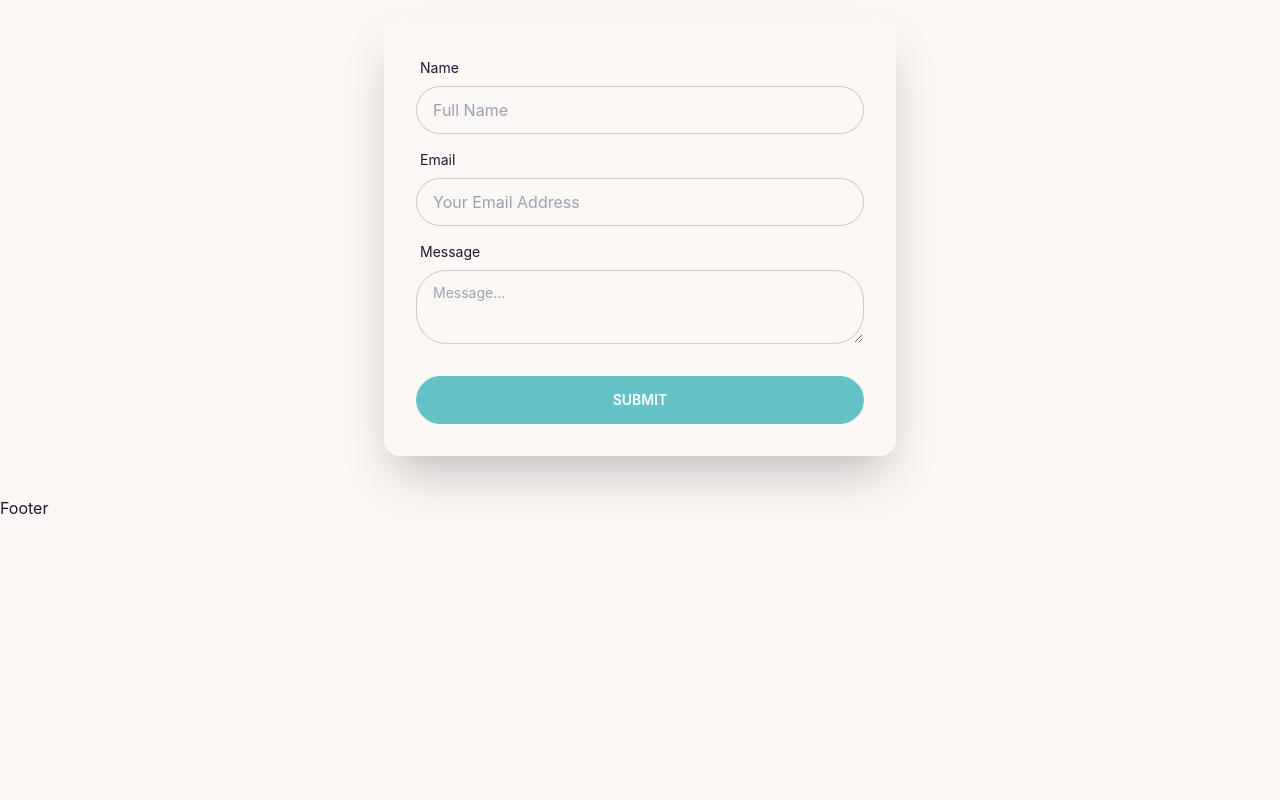
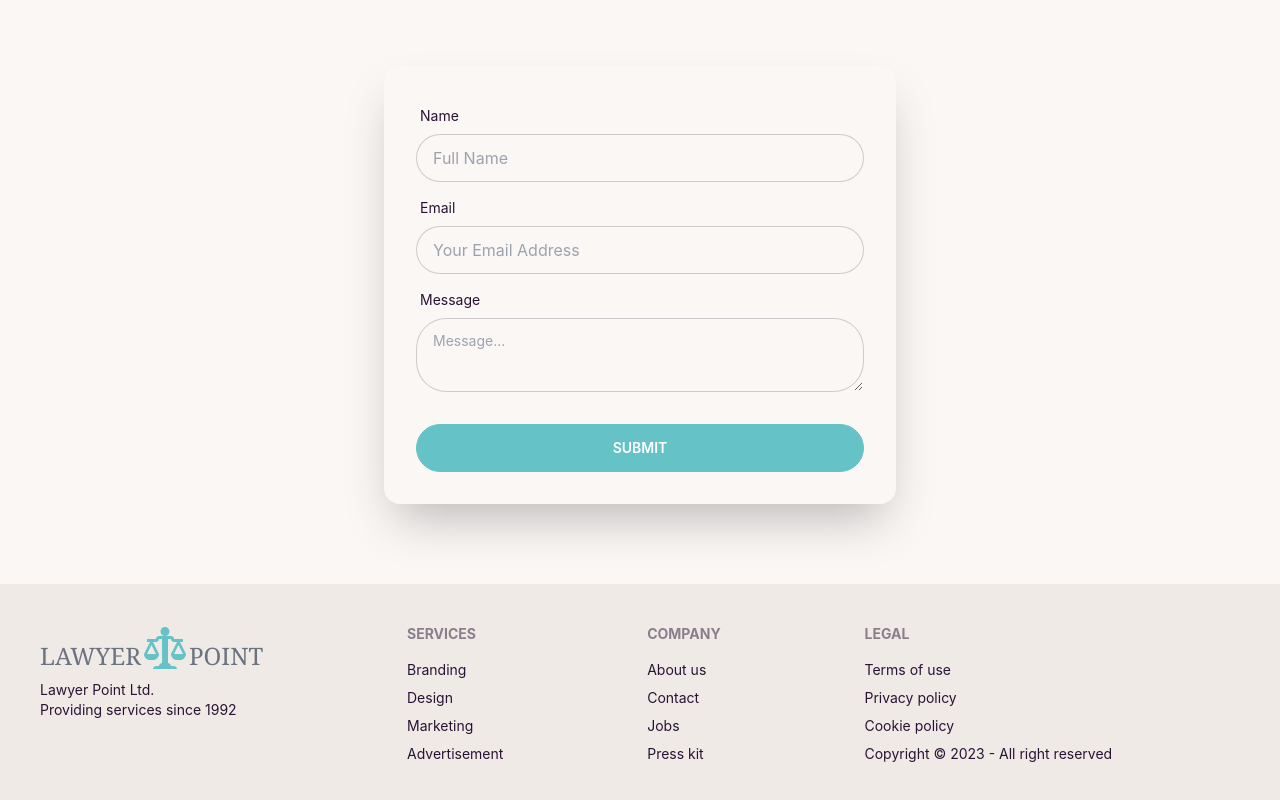
Before and after one commit to antudas22/lawyer-point-client, a React (Create React App) app: page / in a window 1280 px wide. Shown: the part 2000-2800 px from the top of the page. Before the commit the page ends 2520 px from the top, so only its background shows below. Built offline with nearby package versions, Linux system fonts and the light colour scheme.

Commit message:
footer added

```diff
--- a/src/Pages/Shared/Footer/Footer.js
+++ b/src/Pages/Shared/Footer/Footer.js
@@ -1,9 +1,39 @@
 import React from 'react';
+import { Link } from 'react-router-dom';
+import { GoLaw } from "react-icons/go";
 
 const Footer = () => {
     return (
         <div>
-            Footer
+            <footer className="footer p-10 bg-base-200 text-base-content mt-10">
+  <div>
+  <Link to='/' className="flex items-end uppercase text-2xl font-serif text-gray-500">Lawyer<span className='text-5xl text-primary'><GoLaw /></span>Point</Link>
+    <p>Lawyer Point Ltd.<br/>Providing services since 1992</p>
+  </div>
+  <div>
+    <span className="footer-title">Services</span>
+    <a className="link link-hover">Branding</a>
+    <a className="link link-hover">Design</a>
+    <a className="link link-hover">Marketing</a>
+    <a className="link link-hover">Advertisement</a>
+  </div>
+  <div>
+    <span className="footer-title">Company</span>
+    <a className="link link-hover">About us</a>
+    <a className="link link-hover">Contact</a>
+    <a className="link link-hover">Jobs</a>
+    <a className="link link-hover">Press kit</a>
+  </div>
+  <div>
+    <span className="footer-title">Legal</span>
+    <a className="link link-hover">Terms of use</a>
+    <a className="link link-hover">Privacy policy</a>
+    <a className="link link-hover">Cookie policy</a>
+  <div>
+        <p>Copyright © 2023 - All right reserved</p>
+  </div>
+  </div>
+</footer>
         </div>
     );
 };
--- a/src/Pages/Testimonial/Testimonial.js
+++ b/src/Pages/Testimonial/Testimonial.js
@@ -9,7 +9,7 @@ const Testimonial = () => {
       <div className="">
 
       <div className="carousel w-full">
-  <div id="slide1" className="carousel-item justify-center gap-5 relative w-full">
+  <div id="slide1" className="carousel-item justify-center gap-5 relative w-full py-6">
     <div className="w-[500px] p-6 shadow-xl rounded-lg">
         <div className="flex items-center gap-5">
           <div className="avatar">
@@ -55,7 +55,7 @@ const Testimonial = () => {
       <a href="#slide2" className="bg-base-300 text-2xl p-2">❯</a>
     </div>
   </div>
-  <div id="slide2" className="carousel-item justify-center gap-5 relative w-full">
+  <div id="slide2" className="carousel-item justify-center gap-5 relative w-full py-6">
   <div className="w-[500px] p-6 shadow-xl rounded-lg">
         <div className="flex items-center gap-5">
           <div className="avatar">
```
